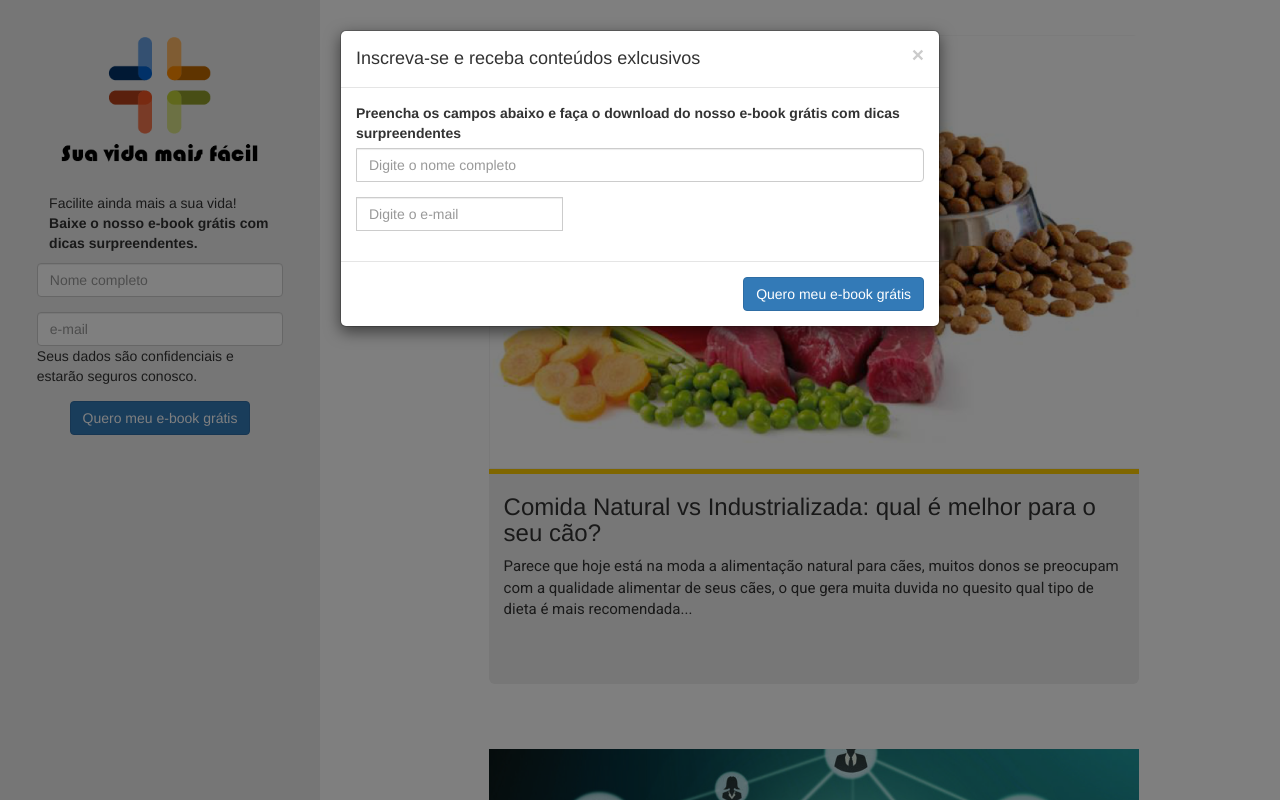
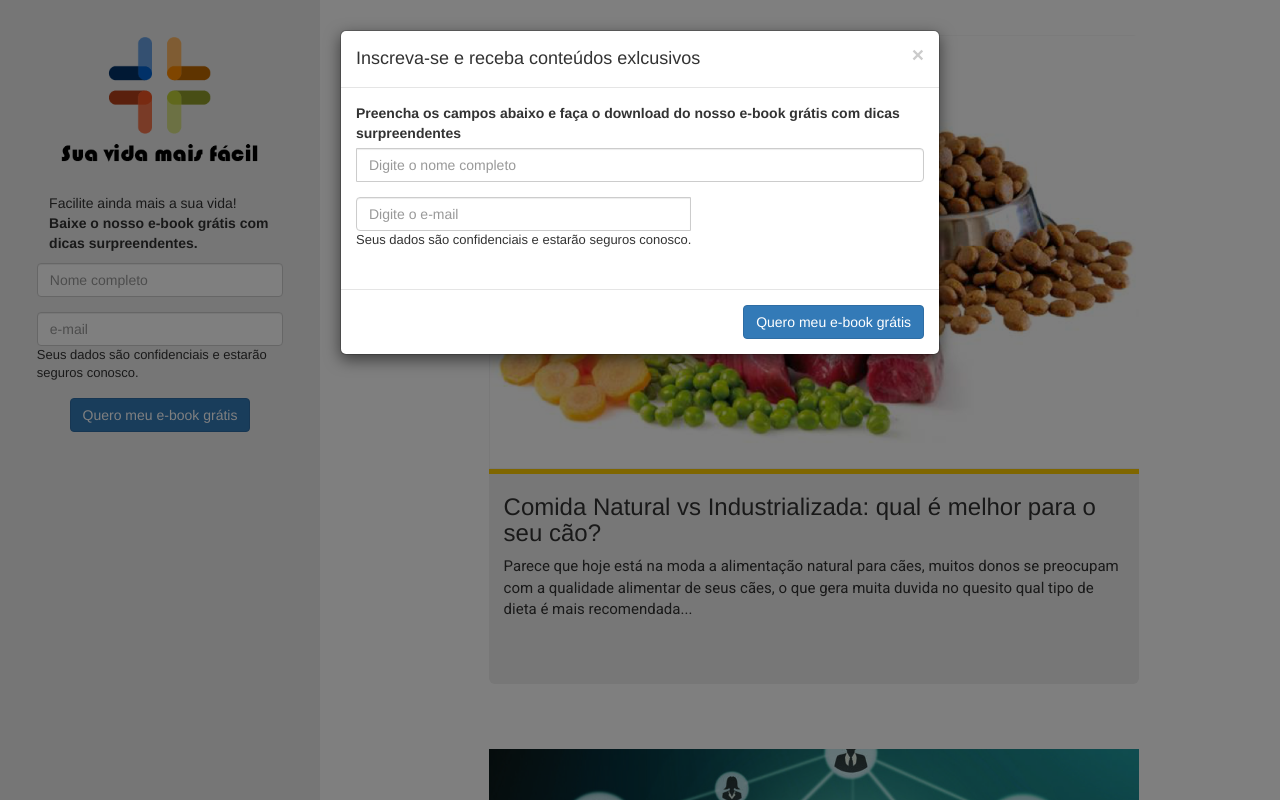
Before and after one commit to marcusberger/suavidamaisfacil-old-, a PHP site: page / in a window 1280 px wide. Run offline with PHP 8.4, Linux system fonts and the light colour scheme; some libraries are stand-ins or nearby versions.

Commit message:
mudando tamanho da fonte da mensagem de privacidade

```diff
--- a/15-mitos-e-verdades-sobre-a-bateria-do-seu-celular.html
+++ b/15-mitos-e-verdades-sobre-a-bateria-do-seu-celular.html
@@ -77,6 +77,7 @@
         </div>
         <div class="form-group">
           <input type="text" id="email" name="email" class="form-control" placeholder="e-mail">
+          <p class="pMensagemPrivacidade">Seus dados são confidenciais e estarão seguros conosco.<p>
         </div>
         <div class="text-center">
           <button  type="submit" class="btn btn-primary">Quero meu e-book grátis</button>
@@ -148,6 +149,7 @@
             <div class="col-sm-5 input-footer">
               <label class="sr-only" for="inlineFormInputName">Name</label>
               <input type="text" class="form-control mb-2 mb-sm-0" id="email-footer" name="email-footer" placeholder="e-mail">
+              <p class="pMensagemPrivacidade">Seus dados são confidenciais e estarão seguros conosco.<p>
             </div>
             <div class="col-auto button-footer">
               <button type="submit" class="btn btn-primary">Quero meu e-book grátis</button>
--- a/25-bares-e-restaurantes-pet-friendly.html
+++ b/25-bares-e-restaurantes-pet-friendly.html
@@ -76,6 +76,7 @@
         </div>
         <div class="form-group">
           <input type="text" id="email" name="email" class="form-control" placeholder="e-mail">
+          <p class="pMensagemPrivacidade">Seus dados são confidenciais e estarão seguros conosco.<p>
         </div>
         <div class="text-center">
           <button  type="submit" class="btn btn-primary">Quero meu e-book grátis</button>
@@ -142,6 +143,7 @@
             <div class="col-sm-5 input-footer">
               <label class="sr-only" for="inlineFormInputName">Name</label>
               <input type="text" class="form-control mb-2 mb-sm-0" id="email-footer" name="email-footer" placeholder="e-mail">
+              <p class="pMensagemPrivacidade">Seus dados são confidenciais e estarão seguros conosco.<p>
             </div>
             <div class="col-auto button-footer">
               <button type="submit" class="btn btn-primary">Quero meu e-book grátis</button>
--- a/3-apps-que-vao-mudar-a-sua-vida-para-melhor.html
+++ b/3-apps-que-vao-mudar-a-sua-vida-para-melhor.html
@@ -76,6 +76,7 @@
         </div>
         <div class="form-group">
           <input type="text" id="email" name="email" class="form-control" placeholder="e-mail">
+          <p class="pMensagemPrivacidade">Seus dados são confidenciais e estarão seguros conosco.<p>
         </div>
         <div class="text-center">
           <button  type="submit" class="btn btn-primary">Quero meu e-book grátis</button>
@@ -143,6 +144,7 @@
             <div class="col-sm-5 input-footer">
               <label class="sr-only" for="inlineFormInputName">Name</label>
               <input type="text" class="form-control mb-2 mb-sm-0" id="email-footer" name="email-footer" placeholder="e-mail">
+              <p class="pMensagemPrivacidade">Seus dados são confidenciais e estarão seguros conosco.<p>
             </div>
             <div class="col-auto button-footer">
               <button type="submit" class="btn btn-primary">Quero meu e-book grátis</button>
--- a/a-check-list-perfeita-para-fazer-uma-road-trip-sem-stress.html
+++ b/a-check-list-perfeita-para-fazer-uma-road-trip-sem-stress.html
@@ -76,7 +76,7 @@
         </div>
         <div class="form-group">
           <input type="text" id="email" name="email" class="form-control" placeholder="e-mail">
-          <p>Seus dados são confidenciais e estarão seguros conosco.<p>
+          <p class="pMensagemPrivacidade">Seus dados são confidenciais e estarão seguros conosco.<p>
         </div>
         <div class="text-center">
           <button  type="submit" class="btn btn-primary">Quero meu e-book grátis</button>
@@ -166,7 +166,7 @@
             <div class="col-sm-5 input-footer">
               <label class="sr-only" for="inlineFormInputName">Name</label>
               <input type="text" class="form-control mb-2 mb-sm-0" id="email-footer" name="email-footer" placeholder="e-mail">
-              <p>Seus dados são confidenciais e estarão seguros conosco.<p>
+              <p class="pMensagemPrivacidade">Seus dados são confidenciais e estarão seguros conosco.<p>
             </div>
             <div class="col-auto button-footer">
               <button type="submit" class="btn btn-primary">Quero meu e-book grátis</button>
--- a/comida-natural-vs-industrializada.html
+++ b/comida-natural-vs-industrializada.html
@@ -75,7 +75,7 @@
         </div>
         <div class="form-group">
           <input type="text" id="email" name="email" class="form-control" placeholder="e-mail">
-          <p>Seus dados são confidenciais e estarão seguros conosco.<p>
+          <p class="pMensagemPrivacidade">Seus dados são confidenciais e estarão seguros conosco.<p>
         </div>
         <div class="text-center">
           <button  type="submit" class="btn btn-primary">Quero meu e-book grátis</button>
@@ -149,7 +149,7 @@
                 <div class="col-sm-5 input-footer">
                   <label class="sr-only" for="inlineFormInputName">Name</label>
                   <input type="text" class="form-control mb-2 mb-sm-0" id="email-footer" name="email-footer" placeholder="e-mail">
-                  <p>Seus dados são confidenciais e estarão seguros conosco.<p>
+                  <p class="pMensagemPrivacidade">Seus dados são confidenciais e estarão seguros conosco.<p>
                 </div>
                 <div class="col-auto button-footer">
                   <button type="submit" class="btn btn-primary">Quero meu e-book grátis</button>
--- a/como-economizar-tempo-e-dinheiro-com-seu-automovel.html
+++ b/como-economizar-tempo-e-dinheiro-com-seu-automovel.html
@@ -76,7 +76,7 @@
         </div>
         <div class="form-group">
           <input type="text" id="email" name="email" class="form-control" placeholder="e-mail">
-          <p>Seus dados são confidenciais e estarão seguros conosco.<p>
+          <p class="pMensagemPrivacidade">Seus dados são confidenciais e estarão seguros conosco.<p>
         </div>
         <div class="text-center">
           <button  type="submit" class="btn btn-primary">Quero meu e-book grátis</button>
@@ -178,7 +178,7 @@
             <div class="col-sm-5 input-footer">
               <label class="sr-only" for="inlineFormInputName">Name</label>
               <input type="text" class="form-control mb-2 mb-sm-0" id="email-footer" name="email-footer" placeholder="e-mail">
-              <p>Seus dados são confidenciais e estarão seguros conosco.<p>
+              <p class="pMensagemPrivacidade">Seus dados são confidenciais e estarão seguros conosco.<p>
             </div>
             <div class="col-auto button-footer">
               <button type="submit" class="btn btn-primary">Quero meu e-book grátis</button>
--- a/corretor-como-vender-melhor.html
+++ b/corretor-como-vender-melhor.html
@@ -76,7 +76,7 @@
         </div>
         <div class="form-group">
           <input type="text" id="email" name="email" class="form-control" placeholder="e-mail">
-          <p>Seus dados são confidenciais e estarão seguros conosco.<p>
+          <p class="pMensagemPrivacidade">Seus dados são confidenciais e estarão seguros conosco.<p>
         </div>
         <div class="text-center">
           <button  type="submit" class="btn btn-primary">Quero meu e-book grátis</button>
@@ -144,7 +144,7 @@
             <div class="col-sm-5 input-footer">
               <label class="sr-only" for="inlineFormInputName">Name</label>
               <input type="text" class="form-control mb-2 mb-sm-0" id="email-footer" name="email-footer" placeholder="e-mail">
-              <p>Seus dados são confidenciais e estarão seguros conosco.<p>
+              <p class="pMensagemPrivacidade">Seus dados são confidenciais e estarão seguros conosco.<p>
             </div>
             <div class="col-auto button-footer">
               <button type="submit" class="btn btn-primary">Quero meu e-book grátis</button>
--- a/crm-gestao-de-clientes.html
+++ b/crm-gestao-de-clientes.html
@@ -75,7 +75,7 @@
         </div>
         <div class="form-group">
           <input type="text" id="email" name="email" class="form-control" placeholder="e-mail">
-          <p>Seus dados são confidenciais e estarão seguros conosco.<p>
+          <p class="pMensagemPrivacidade">Seus dados são confidenciais e estarão seguros conosco.<p>
         </div>
         <div class="text-center">
           <button  type="submit" class="btn btn-primary">Quero meu e-book grátis</button>
@@ -179,7 +179,7 @@
                 <div class="col-sm-5 input-footer">
                   <label class="sr-only" for="inlineFormInputName">Name</label>
                   <input type="text" class="form-control mb-2 mb-sm-0" id="email-footer" name="email-footer" placeholder="e-mail">
-                  <p>Seus dados são confidenciais e estarão seguros conosco.<p>
+                  <p class="pMensagemPrivacidade">Seus dados são confidenciais e estarão seguros conosco.<p>
                 </div>
                 <div class="col-auto button-footer">
                   <button type="submit" class="btn btn-primary">Quero meu e-book grátis</button>
--- a/css/sidebar.css
+++ b/css/sidebar.css
@@ -42,3 +42,7 @@
   display: block;
   margin: auto;
 }
+
+.pMensagemPrivacidade {
+  font-size: 13px;
+}
--- a/descubra-o-seu-perfil-de-dono-de-cao.html
+++ b/descubra-o-seu-perfil-de-dono-de-cao.html
@@ -76,7 +76,7 @@
         </div>
         <div class="form-group">
           <input type="text" id="email" name="email" class="form-control" placeholder="e-mail">
-          <p>Seus dados são confidenciais e estarão seguros conosco.<p>
+          <p class="pMensagemPrivacidade">Seus dados são confidenciais e estarão seguros conosco.<p>
         </div>
         <div class="text-center">
           <button  type="submit" class="btn btn-primary">Quero meu e-book grátis</button>
@@ -138,7 +138,7 @@
             <div class="col-sm-5 input-footer">
               <label class="sr-only" for="inlineFormInputName">Name</label>
               <input type="text" class="form-control mb-2 mb-sm-0" id="email-footer" name="email-footer" placeholder="e-mail">
-              <p>Seus dados são confidenciais e estarão seguros conosco.<p>
+              <p class="pMensagemPrivacidade">Seus dados são confidenciais e estarão seguros conosco.<p>
             </div>
             <div class="col-auto button-footer">
               <button type="submit" class="btn btn-success">Quero jogar o quiz agora!</button>
--- a/index.php
+++ b/index.php
@@ -80,7 +80,7 @@
         </div>
         <div class="form-group">
           <input type="text" id="email" name="email" class="form-control" placeholder="e-mail" />
-          <p>Seus dados são confidenciais e estarão seguros conosco.<p>
+          <p class="pMensagemPrivacidade">Seus dados são confidenciais e estarão seguros conosco.<p>
         </div>
         <div class="text-center">
           <button type="submit" class="btn btn-primary">Quero meu e-book grátis</button>
@@ -347,6 +347,7 @@
                 </div>
                 <div class="form-group input-group input-grande">
                   <input type="text" class="form-control" id="email-modal" name="email-modal" maxlength="254" placeholder="Digite o e-mail">
+                  <p class="pMensagemPrivacidade">Seus dados são confidenciais e estarão seguros conosco.<p>
                 </div>
                 <div class="alert alert-danger" role="alert"  id="alert-obrigatorio-modal" hidden="true">
                   <span class="glyphicon glyphicon-info-sign" aria-hidden="true"></span>
```
